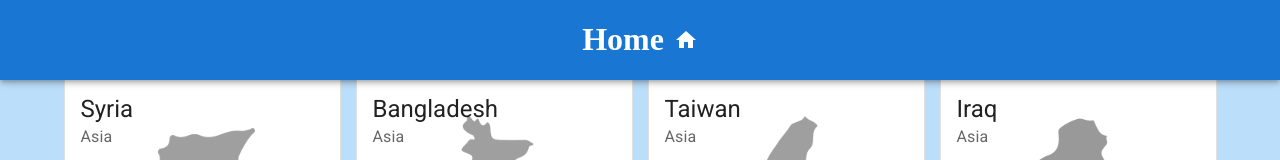
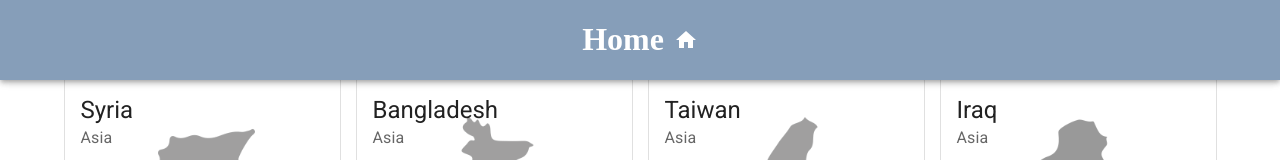
Before and after one commit to iammouaz/WeatherApp, a React (Create React App) app: page / in a window 1280 px wide. Shown: the top 160 px of the page. Built offline with nearby package versions, Linux system fonts and the light colour scheme.

Commit message:
Update Some styles

```diff
--- a/src/App.css
+++ b/src/App.css
@@ -1,5 +1,6 @@
-body {
-  background: #bbdefb;
+html, body {
+  margin:0px;
+  height:100%;
 }
 
 .flex {
@@ -10,6 +11,7 @@ body {
   justify-content: center;
   align-items: center;
   gap: 10px;
+  background-color: rgba(181, 176, 176, 0.7);
 }
 
 .icons {
```
